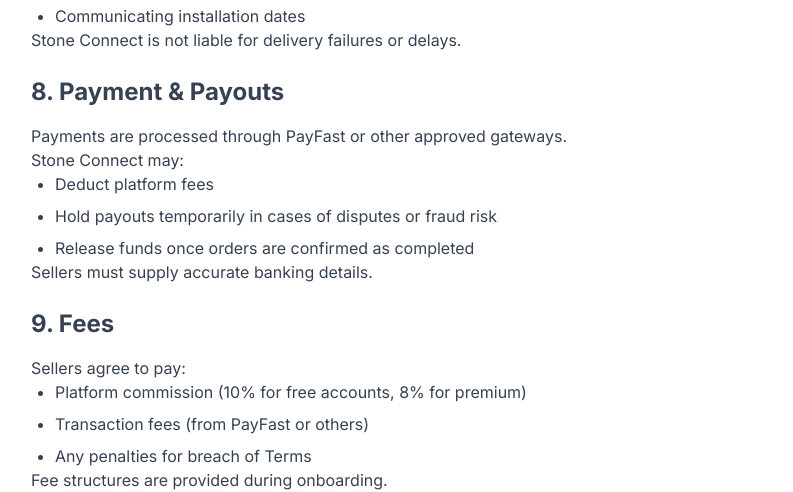
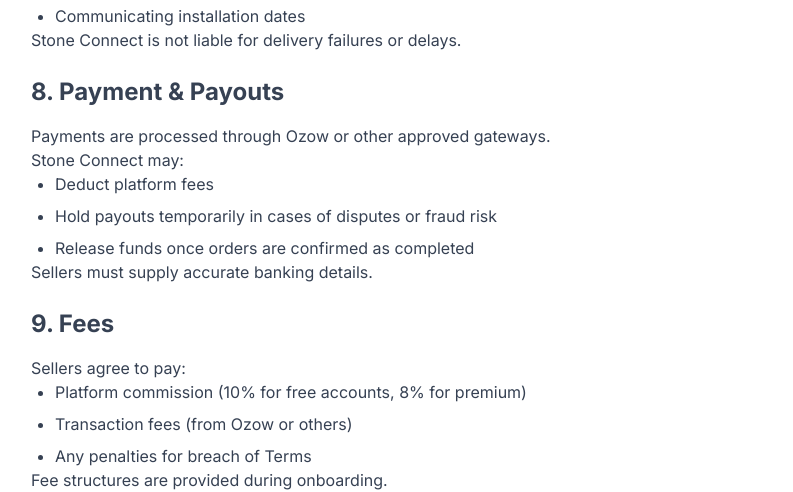
Before and after one commit to Rivfit/stone-connect, a Next.js app: page /legal/seller-terms in a window 1280 px wide. Shown: the part 1900-2392 px from the top of the page, without its empty margins (233-1026 px from the left). Built offline with nearby package versions, Linux system fonts and the light colour scheme; no server answers.

Commit message:
changed payment merchant

```diff
--- a/app/legal/privacy/page.tsx
+++ b/app/legal/privacy/page.tsx
@@ -43,7 +43,7 @@
               </ul>
               <p>
                 <strong>Payment information (card details) is NOT stored by us</strong> and is handled securely
-                by third-party processors (e.g., PayFast).
+                by third-party processors (e.g., Ozow).
               </p>
             </section>
 
@@ -67,7 +67,7 @@
               <p>Your information may be shared with:</p>
               <ul className="list-disc pl-6 space-y-2">
                 <li>Sellers fulfilling your order</li>
-                <li>Payment processors (e.g., PayFast)</li>
+                <li>Payment processors (e.g., Ozow)</li>
                 <li>Delivery/installation partners (through Sellers)</li>
                 <li>Service providers that help us operate the platform</li>
                 <li>Authorities if legally required</li>
--- a/app/legal/refund/page.tsx
+++ b/app/legal/refund/page.tsx
@@ -32,7 +32,7 @@
               <p>If approved:</p>
               <ul className="list-disc pl-6 space-y-2">
                 <li>A full or partial refund will be processed within 3–7 business days</li>
-                <li>Refunds are issued via the original payment method (PayFast, etc.)</li>
+                <li>Refunds are issued via the original payment method (Ozow, etc.)</li>
               </ul>
             </section>
 
@@ -113,7 +113,7 @@
               <h2 className="text-2xl font-bold mb-4">Contact Information</h2>
               <p>
                 Stone Connect / RER Global Ventures (Pty) Ltd<br/>
-                Email: rerglobalventures@gmail.coma<br/>
+                Email: rerglobalventures@gmail.com<br/>
                 Phone: +27 83 574 7160
               </p>
             </section>
--- a/app/legal/seller-terms/page.tsx
+++ b/app/legal/seller-terms/page.tsx
@@ -109,7 +109,7 @@
             <section>
               <h2 className="text-2xl font-bold mb-4">8. Payment & Payouts</h2>
               <p>
-                Payments are processed through PayFast or other approved gateways.
+                Payments are processed through Ozow or other approved gateways.
               </p>
               <p>Stone Connect may:</p>
               <ul className="list-disc pl-6 space-y-2">
@@ -125,7 +125,7 @@
               <p>Sellers agree to pay:</p>
               <ul className="list-disc pl-6 space-y-2">
                 <li>Platform commission (10% for free accounts, 8% for premium)</li>
-                <li>Transaction fees (from PayFast or others)</li>
+                <li>Transaction fees (from Ozow or others)</li>
                 <li>Any penalties for breach of Terms</li>
               </ul>
               <p>Fee structures are provided during onboarding.</p>
```
